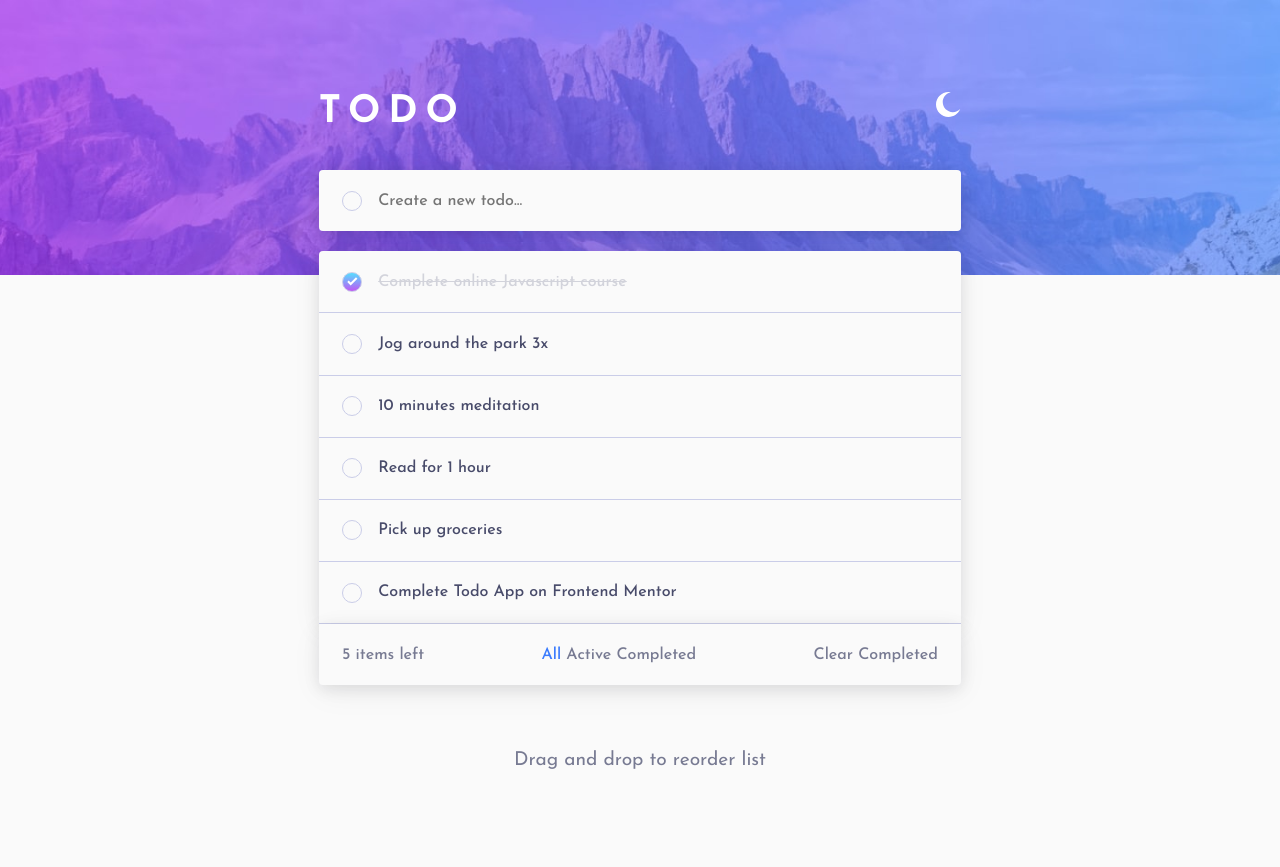
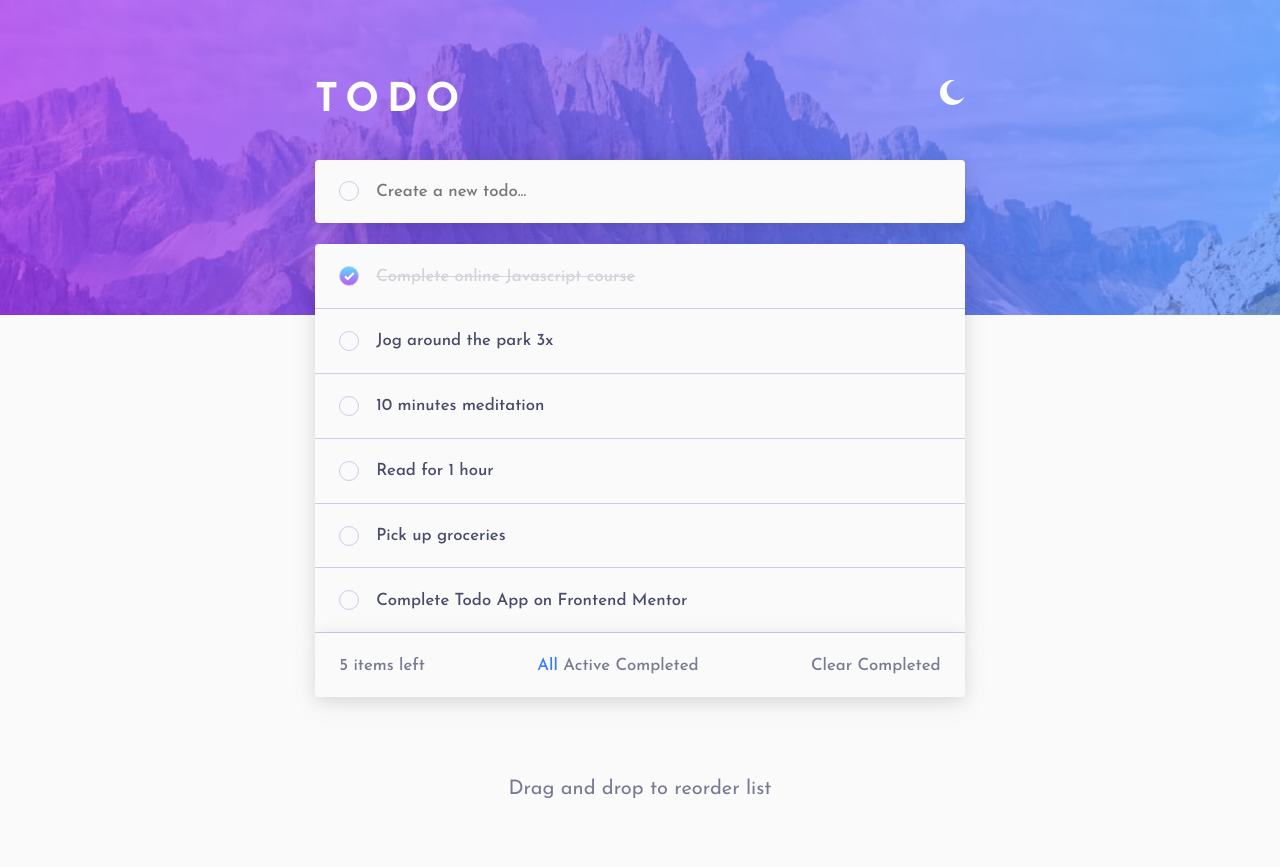
Before and after one commit to chintriago/todo-app, a plain HTML site: page index.html in a window 1280 px wide. Drawn offline with Linux system fonts and the light colour scheme.

Commit message:
major updates

```diff
--- a/css/style.css
+++ b/css/style.css
@@ -31,6 +31,8 @@ body {
     font-family: "Josefin Sans", sans-serif;
     /* make responsive under 320px */
     min-width: 320px;
+
+    background-color: var(--very-light-gray);
 }
 
 /* UTILITY CLASSES */
@@ -160,29 +162,21 @@ body {
 
 /* MAIN */
 main {
-    position: relative;
-    height: 100vh;
+    width: 100%;
+    height: calc(100vh + 2em);
+    background-image: url(../images/bg-mobile-light.jpg);
+    background-color: var(--very-light-gray);
+    background-repeat: no-repeat;
+    background-size: 100% 200px;
+    background-position: top;
 }
 
 /* HERO */
-.hero-container {
-    height: 100%;
-    width: 100%;
-}
-
-.hero-top {
-    height: 225px;
-    background-image: url(../images/bg-mobile-light.jpg);
-    background-position: center;
-    background-repeat: no-repeat;
-    background-size: cover;
-}
-
 .hero-content {
     display: flex;
     justify-content: space-between;
     margin: 0 auto;
-    padding: 3em 1.25em 0;
+    padding-bottom: 1.5em;
 }
 
 .hero-content h1 {
@@ -198,22 +192,16 @@ main {
     height: 25px;
 }
 
-/* HAVE TO FIX HEIGHT ISSUE BELOW */
-.hero-bottom {
-    /* height: calc(100% - 225px); */
-    height: 100%;
-    background-color: var(--very-light-gray);
-}
-
 /* FORM */
 
 /* FORM TOP */
 form {
     /* height: calc(100% - 125px); */
-    height: 100%;
     width: 100%;
+    /* to make resposnisve under 320px */
+    min-width: 320px;
     position: absolute;
-    top: 125px;
+    top: 50px;
     padding: 0 1.25em 0;
 }
 
@@ -248,30 +236,27 @@ form {
 }
 
 .form-footer {
-    padding-top: 2em;
-    padding-bottom: 2em;
     color: var(--dark-grayish-blue);
 }
 
+.form-footer small {
+    padding: 3em 0;
+}
+
 /* MEDIA QUERIES */
-@media screen and (min-width: 525px) {
+@media screen and (min-width: 600px) and (max-width: 1023px) {
     html {
-        font-size: 23px;
+        font-size: 20px;
     }
 
     form {
-        max-width: 700px;
-        top: 170px;
+        max-width: 650px;
+        top: 125px;
     }
 
-    .hero-top {
-        height: 275px;
+    main {
+        background-size: 100% 315px;
         background-image: url(../images/bg-desktop-light.jpg);
-    }
-
-    .hero-content {
-        max-width: 700px;
-        padding-top: 4em;
     }
 
     .form-states-mobile {
@@ -281,9 +266,30 @@ form {
     .form-states-desktop {
         display: initial;
     }
+}
 
-    .form-footer {
-        padding-top: 2em;
-        padding-bottom: 2em;
+/* MEDIA QUERIES */
+@media screen and (min-width: 1024px) {
+    html {
+        font-size: 24px;
+    }
+
+    form {
+        max-width: 650px;
+        top: 80px;
+        padding: 0;
+    }
+
+    main {
+        background-size: 100% 315px;
+        background-image: url(../images/bg-desktop-light.jpg);
+    }
+
+    .form-states-mobile {
+        display: none;
+    }
+
+    .form-states-desktop {
+        display: initial;
     }
 }
--- a/index.html
+++ b/index.html
@@ -15,19 +15,15 @@
 </head>
 
 <body>
-  <main class="flex-center">
-    <!-- HERO -->
-    <div class="hero-container">
-      <div class="hero-top">
-        <section class="hero-content">
-          <h1>Todo</h1>
-          <img id="img-toggle" class="pointer" src="images/icon-moon.svg">
-        </section>
-      </div>
-      <div class="hero-bottom"></div>
-    </div>
+  <main class="flex-center hero-top">
     <!-- FORM -->
     <form>
+      <!-- HERO -->
+      <section class="hero-content">
+        <h1>Todo</h1>
+        <img id="img-toggle" class="pointer" src="images/icon-moon.svg">
+      </section>
+      </div>
       <div class="form-top box-shadow">
         <div class="form-items form-create">
           <div class="circles pointer"></div>
--- a/js/darkmode.js
+++ b/js/darkmode.js
@@ -31,7 +31,7 @@ const formStatesHoverList = document.querySelectorAll('.form-states-hover');
 function darkMode(url) {
     imgToggle.setAttribute('src', sunUrl);
     heroTop.style.backgroundImage = url;
-    heroBottom.style.backgroundColor = "var(--very-dark-blue)";
+    heroTop.style.backgroundColor = "var(--very-dark-blue)";
     completed.style.color = "var(--very-dark-grayish-blue)";
     // for loop for all .form-items
     for (i = 0; i < formItems.length; i++) {
@@ -62,7 +62,7 @@ function darkMode(url) {
 function lightMode(url) {
     imgToggle.setAttribute('src', moonUrl);
     heroTop.style.backgroundImage = url;
-    heroBottom.style.backgroundColor = "var(--very-light-gray)";
+    heroTop.style.backgroundColor = "var(--very-light-gray)";
     completed.style.color = "var(--light-grayish-blue-light)";
     // for loop for all .form-items
     for (i = 0; i < formItems.length; i++) {
--- a/js/draggable.js
+++ b/js/draggable.js
@@ -1 +1 @@
-const formItemsMiddle = document.querySelectorAll('.form-items-middle');
+// const formItemsMiddle = document.querySelectorAll('.form-items-middle');
```
